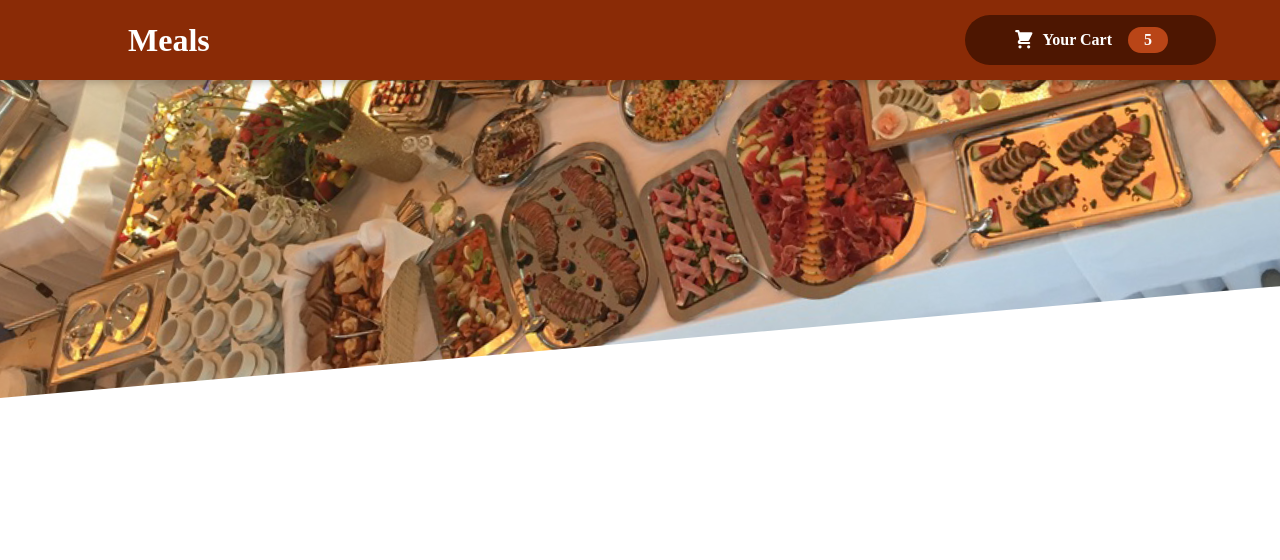
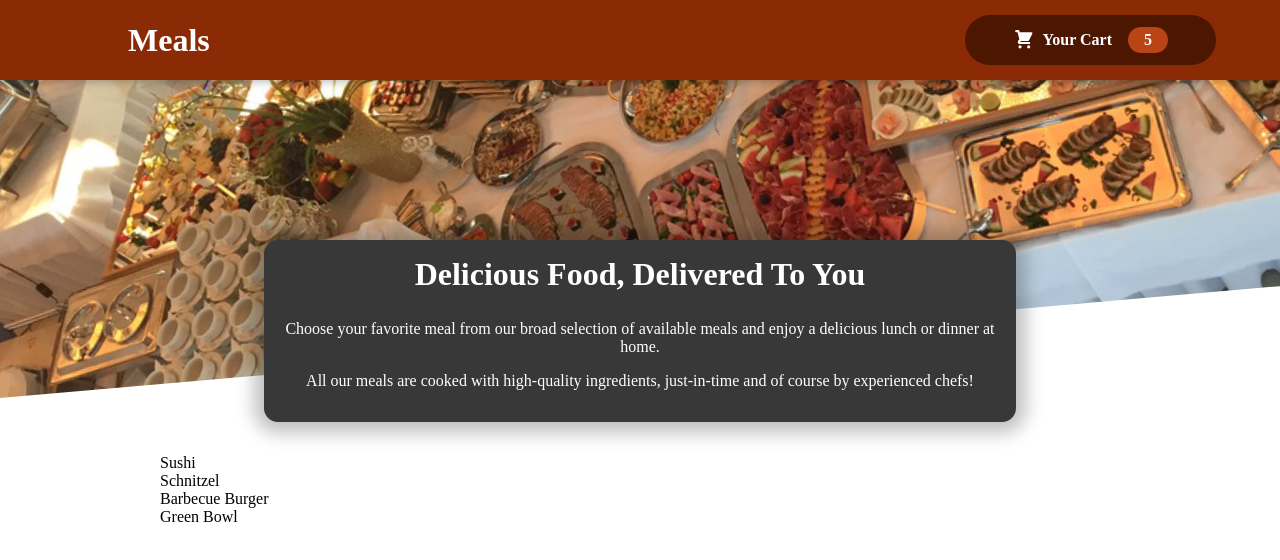
Before and after one commit to irvin-1999/Food-Ordering-App, a React (Vite) app: page / in a window 1280 px wide. Shown: the top 560 px of the page. Built offline with nearby package versions, Linux system fonts and the light colour scheme.

Commit message:
add the meals component

```diff
--- a/src/App.jsx
+++ b/src/App.jsx
@@ -1,11 +1,14 @@
 import Header from "./Layout/Header"
-
+import Meals from "./Meals/Meals"
 
 const App=()=> {
 
   return (
     <>
     <Header/>
+    <main>
+      <Meals />
+    </main>
     </>
   )
 }
--- /dev/null
+++ b/src/Meals/AvailableMeals.jsx
@@ -0,0 +1,42 @@
+import classes from './AvailableMeals.module.css';
+
+
+const DUMMY_MEALS = [
+    {
+      id: 'm1',
+      name: 'Sushi',
+      description: 'Finest fish and veggies',
+      price: 22.99,
+    },
+    {
+      id: 'm2',
+      name: 'Schnitzel',
+      description: 'A german specialty!',
+      price: 16.5,
+    },
+    {
+      id: 'm3',
+      name: 'Barbecue Burger',
+      description: 'American, raw, meaty',
+      price: 12.99,
+    },
+    {
+      id: 'm4',
+      name: 'Green Bowl',
+      description: 'Healthy...and green...',
+      price: 18.99,
+    },
+  ];
+
+
+const AvailableMeals=()=>{
+    const mealsList = DUMMY_MEALS.map(meal=><li>{meal.name}</li>)
+
+    return <section className={classes.meals}>
+        <ul>
+            {mealsList}
+        </ul>
+    </section>
+}
+
+export default AvailableMeals;
--- /dev/null
+++ b/src/Meals/AvailableMeals.module.css
@@ -0,0 +1,24 @@
+.meals {
+    max-width: 60rem;
+    width: 90%;
+    margin: 2rem auto;
+    animation: meals-appear 1s ease-out forwards;
+  }
+
+  .meals ul {
+    list-style: none;
+    margin: 0;
+    padding: 0;
+  }
+
+  @keyframes meals-appear {
+    from {
+      opacity: 0;
+      transform: translateY(3rem);
+    }
+
+    to {
+      opacity: 1;
+      transform: translateY(0);
+    }
+  }
--- /dev/null
+++ b/src/Meals/Meals.jsx
@@ -0,0 +1,11 @@
+import MealsSummary from "./MealsSummary";
+import AvailableMeals from "./AvailableMeals";
+
+const Meals=()=>{
+    return<>
+        <MealsSummary />
+        <AvailableMeals />
+    </>
+}
+
+export default Meals;
--- /dev/null
+++ b/src/Meals/MealsSummary.jsx
@@ -0,0 +1,17 @@
+import classes from './MealsSummary.module.css'
+
+const MealsSummary=()=>{
+    return <section className={classes.summary}>
+        <h2>Delicious Food, Delivered To You</h2>
+      <p>
+        Choose your favorite meal from our broad selection of available meals
+        and enjoy a delicious lunch or dinner at home.
+      </p>
+      <p>
+        All our meals are cooked with high-quality ingredients, just-in-time and
+        of course by experienced chefs!
+      </p>
+    </section>
+}
+
+export default MealsSummary;
--- /dev/null
+++ b/src/Meals/MealsSummary.module.css
@@ -0,0 +1,18 @@
+.summary {
+    text-align: center;
+    max-width: 45rem;
+    width: 90%;
+    margin: auto;
+    margin-top: -10rem;
+    position: relative;
+    background-color: #383838;
+    color: white;
+    border-radius: 14px;
+    padding: 1rem;
+    box-shadow: 0 1px 18px 10px rgba(0, 0, 0, 0.25);
+  }
+
+  .summary h2 {
+    font-size: 2rem;
+    margin-top: 0;
+  }
```
